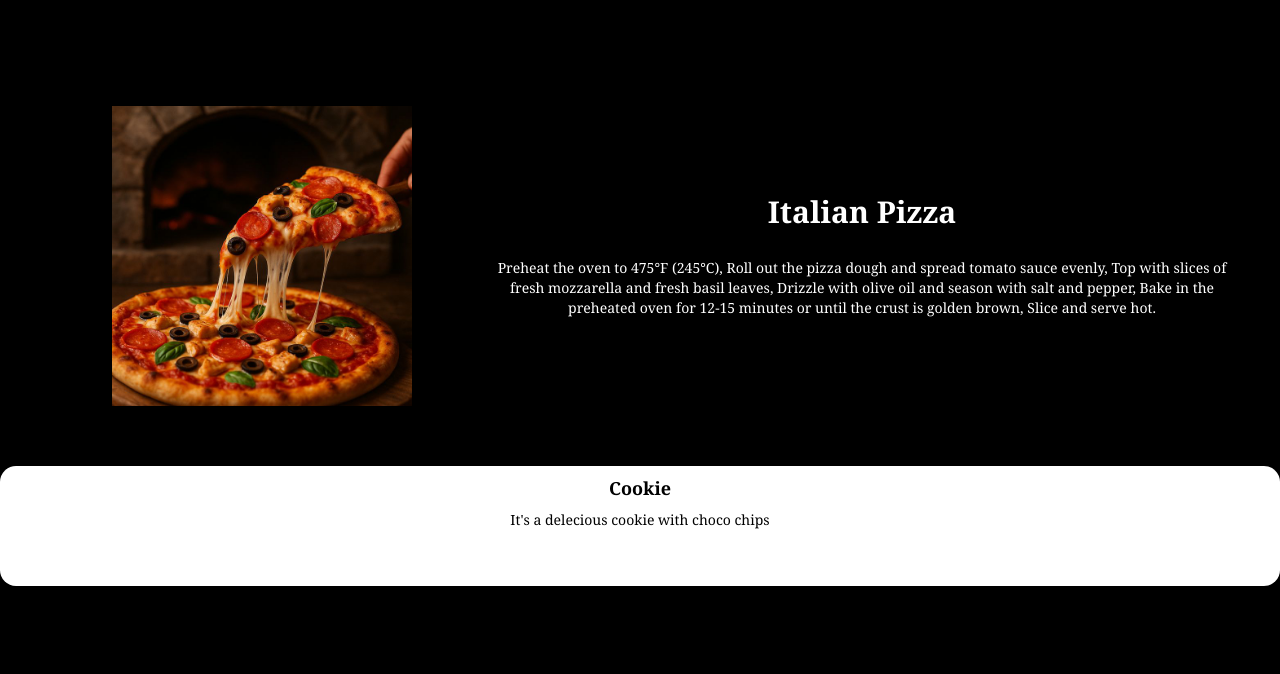
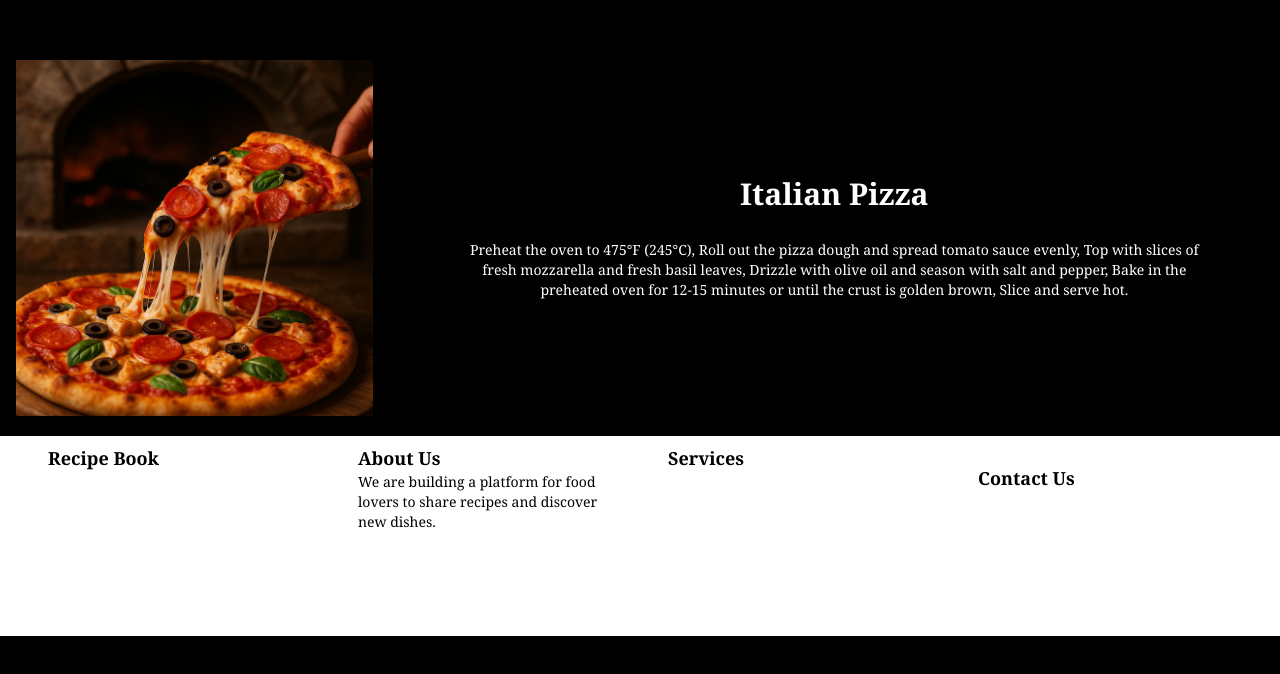
Before and after one commit to Vidushi491/ReactProject-9, a React (Vite) app: page / in a window 1280 px wide. Shown: the part 2580-3254 px from the top of the page. Built offline with nearby package versions, Linux system fonts and the light colour scheme.

Commit message:
updated project 9

```diff
--- a/src/pages/Home.jsx
+++ b/src/pages/Home.jsx
@@ -40,7 +40,7 @@ const Home = () => {
             <div className="flex-3 rounded-2xl overflow-hidden">
               <img src="/src/assets/fries.jpg"
                 alt="oops!!"
-                className=" object-contain h-75 w-full"/>
+                className=" object-contain h-75 w-full" />
             </div>
           </div>
 
@@ -60,23 +60,23 @@ const Home = () => {
           <div className="flex flex-wrap px-10 py-10 space-x-10 space-y-10 justify-center mt-10">
 
             <div className="w-50 h-70 bg-black transition-transform hover:scale-105 active:scale-100 text-center">
-              <img src="/src/assets/burger.jpg" alt="oops!!" className="w-full h-50 object-cover"/>
+              <img src="/src/assets/burger.jpg" alt="oops!!" className="w-full h-50 object-cover" />
               Burger<p className="text-xs mt-1 w-50">A juicy patty layered with fresh veggies and cheese inside a soft bun</p>
             </div>
 
             <div className="w-50 h-70 bg-black transition-transform hover:scale-105 active:scale-100 text-center">
-              <img src="/src/assets/tacoes.jpg" alt="oops!!" className="w-full h-50 object-center"/>
+              <img src="/src/assets/tacoes.jpg" alt="oops!!" className="w-full h-50 object-center" />
               Tacoes <p className="text-xs mt-1 w-50">A flavorful Mexican dish made with crispy or soft tortillas filled with meat, veggies, and sauces.</p>
             </div>
 
             <div className="w-50 h-70 bg-black transition-transform hover:scale-105 active:scale-100 text-center">
-              <img src="/src/assets/roll.jpg" alt="oops!!" className="w-full h-50 object-cover"/>
+              <img src="/src/assets/roll.jpg" alt="oops!!" className="w-full h-50 object-cover" />
               Roll <p className="text-xs mt-1 w-50">A tasty wrap filled with veggies, meat, or paneer and rolled in soft flatbread.</p>
             </div>
 
             <div className="w-50 h-70 bg-black transition-transform hover:scale-105 active:scale-100 text-center">
-              <img src="/src/assets/sandwich2.jpg" alt="oops!!" className="w-full h-50 object-cover"/>
-              SandWich <p className="text-xs mt-1 w-50">A quick and easy meal made by placing fillings between slices of bread.</p>
+              <img src="/src/assets/sandwich2.jpg" alt="oops!!" className="w-full h-50 object-cover" />
+              Sandwich <p className="text-xs mt-1 w-50">A quick and easy meal made by placing fillings between slices of bread.</p>
             </div>
 
           </div>
@@ -84,17 +84,17 @@ const Home = () => {
         {/* ------------------------------- scroll 4 ----------------------------- */}
         <div className="h-screen flex flex-col justify-center">
 
-        <div className="flex flex-row justify-between items-center px-10 mt-15">
+          <div className="flex flex-row justify-between items-center mt-16">
             {/* left side */}
-            <div className="flex-3 rounded-2xl overflow-hidden">
+            <div className="flex-2 overflow-hidden transition-transform hover:scale-105 active:scale-100 px-4">
               <img src="/src/assets/pizza.jpg"
                 alt="oops!!"
-                className=" object-contain h-75 w-full"/>
+                className=" object-contain h-full w-full" />
             </div>
             {/* right side */}
-            <div className=" flex flex-col flex-5 items-center p-2">
+            <div className=" flex flex-col flex-5 items-center ">
               <h2 className="text-3xl font-bold mb-4">Italian Pizza</h2>
-              <p className="mt-3 text-sm font-extralight text-center">
+              <p className="mt-3 text-sm font-extralight text-center px-16">
                 Preheat the oven to 475°F (245°C),
                 Roll out the pizza dough and spread tomato sauce evenly,
                 Top with slices of fresh mozzarella and fresh basil leaves,
@@ -105,9 +105,23 @@ const Home = () => {
           </div>
 
           {/* bottom part */}
-          <div className=" flex text-black justify-center items-center mt-15 ">
-            <div className="bg-white w-full h-30 rounded-2xl font-bold text-lg transition-transform hover:scale-105 text-center p-2">Cookie<p className="font-extralight text-sm p-2">It's a delecious cookie with choco chips</p>
+          <div className=" flex flex-row bg-white text-black mt-5 space-x-10 space-y-10 justify-center items-center px-10">
+
+              <div className="bg-white w-full h-40 font-bold text-lg p-2">Recipe Book
               </div>
+
+              <div className="bg-white w-full h-40 font-bold text-lg p-2">About Us
+              <p className="font-extralight text-sm">We are building a platform for food lovers to share recipes and discover new dishes.</p>
+              </div>
+
+              <div className="bg-white w-full h-40 font-bold text-lg p-2">Services
+              <p className="font-extralight"></p>
+              </div>
+
+              <div className="bg-white w-full h-40 font-bold text-lg p-2">Contact Us
+              <p className="font-extralight"></p>
+              </div>
+
           </div>
           </div>
         </div>
```
Lines whose indentation alone changed are shown as unchanged.
